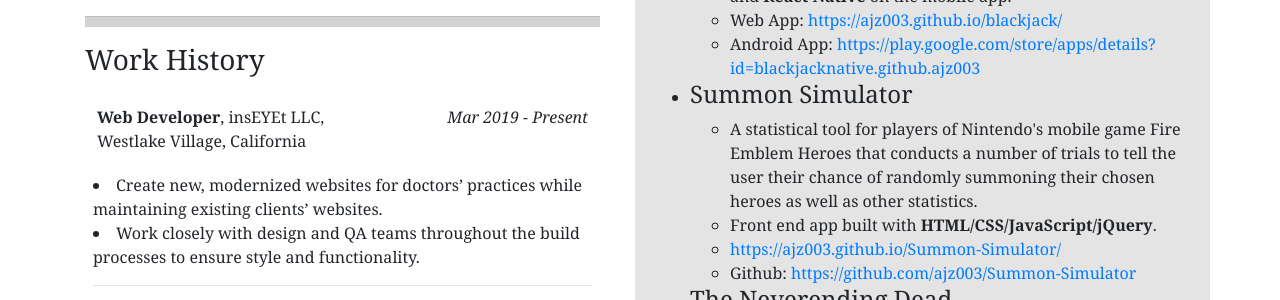
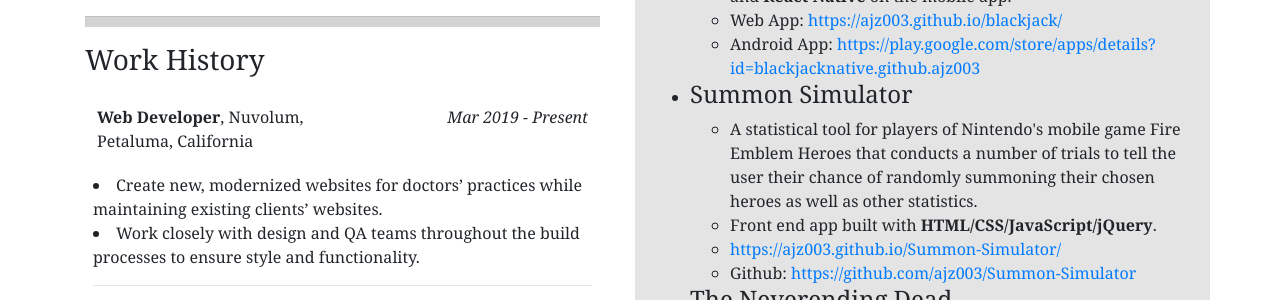
Before and after one commit to ajz003/ajz003.github.io, a Jekyll site: the page resume.html, which Jekyll copies as it is, in a window 1280 px wide. Shown: the part 655-955 px from the top of the page. Built offline with Jekyll 4.4.1, drawn with Linux system fonts in a browser that asks for light colours; a script that is not in the unit is left out.

Commit message:
change company

```diff
--- a/resume.html
+++ b/resume.html
@@ -171,7 +171,7 @@
                         <table class="table table-borderless">
                             <tbody>
 <tr class="d-flex">
-<th><span class="job-title">Web Developer</span>, insEYEt LLC, Westlake Village, California</th>
+<th><span class="job-title">Web Developer</span>, Nuvolum, Petaluma, California</th>
 <th class="d-flex justify-content-end date-cell-work"><span class="work-dates">Mar 2019 - Present</span></th>
 </tr>
 <tr>
```
Also changed, not shown: 1 other file.
